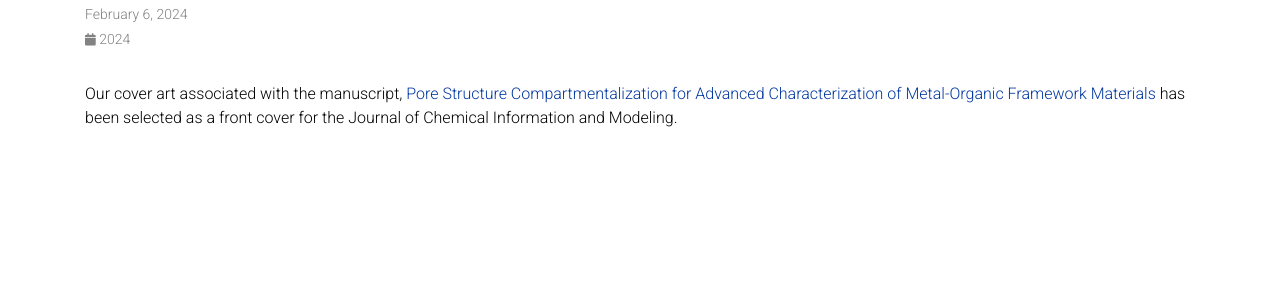
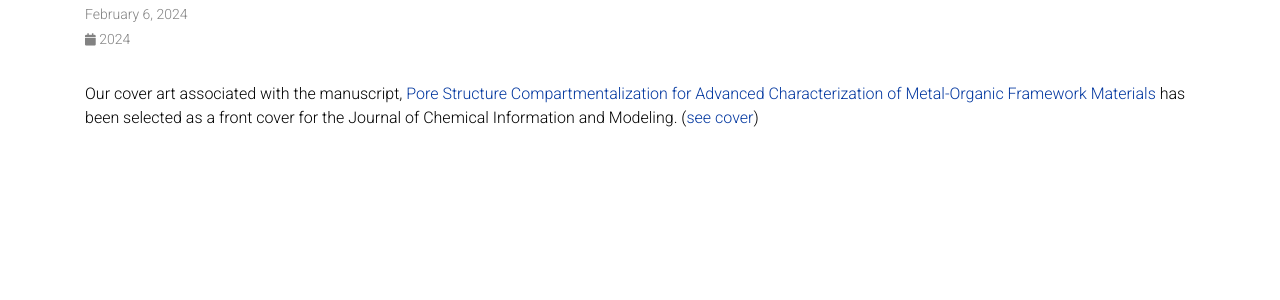
Before and after one commit to shivamrkparashar/shivamrkparashar.github.io, a Jekyll site: the page built from _news/announcement_1.md, in a window 1280 px wide. Shown: the part 157-457 px from the top of the page. Built offline with Jekyll 4.4.1, drawn with Linux system fonts in a browser that asks for light colours; comment, search, counter and statistics services are not loaded; a style sheet for code colours, icons or effects is not loaded.

Commit message:
added link to the compartmentalization cover art in news

```diff
--- a/_news/announcement_1.md
+++ b/_news/announcement_1.md
@@ -5,4 +5,4 @@ inline: true
 related_posts: false
 ---
 
-Our cover art associated with the manuscript, [Pore Structure Compartmentalization for Advanced Characterization of Metal-Organic Framework Materials](https://pubs.acs.org/doi/10.1021/acs.jcim.3c01872) has been selected as a front cover for the Journal of Chemical Information and Modeling.
+Our cover art associated with the manuscript, [Pore Structure Compartmentalization for Advanced Characterization of Metal-Organic Framework Materials](https://pubs.acs.org/doi/10.1021/acs.jcim.3c01872) has been selected as a front cover for the Journal of Chemical Information and Modeling. ([see cover](https://pubs.acs.org/toc/jcisd8/64/8))
```
